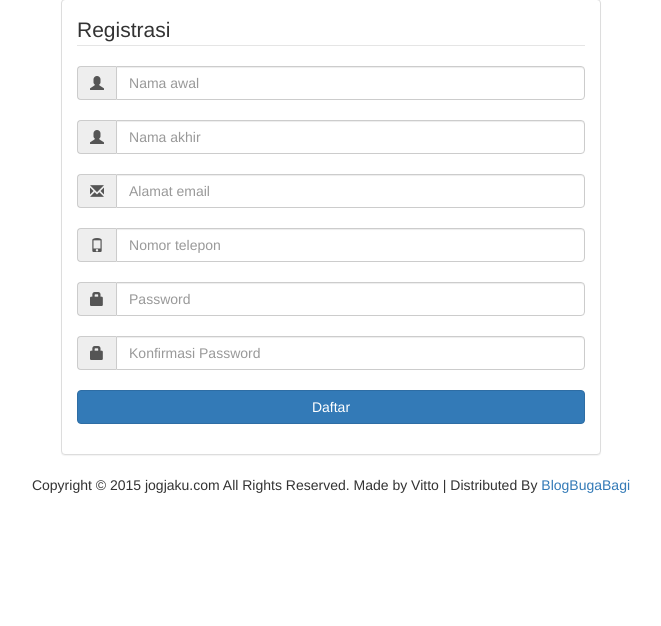
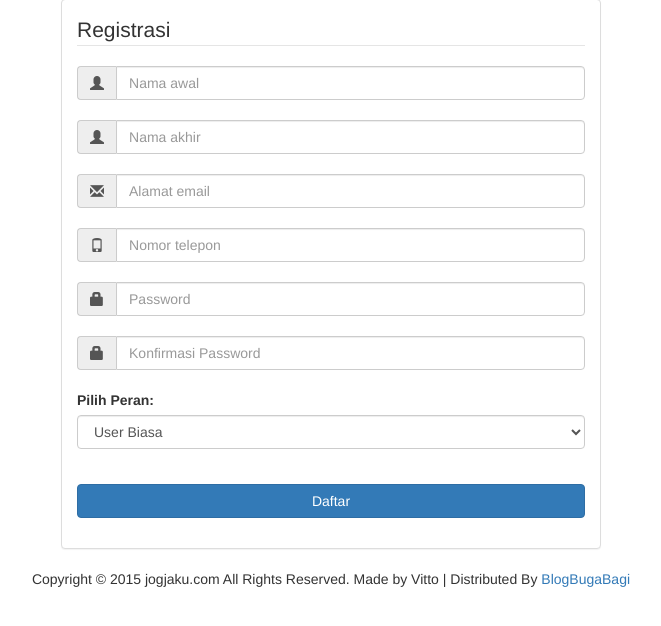
Before and after one commit to mulyani07/UAS-PEMWEB, a PHP site: page /registrasi.php in a window 1280 px wide. Shown: the part 91-717 px from the top of the page, without its empty margins (309-970 px from the left). Run offline with PHP 8.4, Linux system fonts and the light colour scheme; some libraries are stand-ins or nearby versions.

Commit message:
Update registrasi.php

```diff
--- a/destinasijatim/registrasi.php
+++ b/destinasijatim/registrasi.php
@@ -9,9 +9,7 @@ if(!empty($sesiData['status']['msg'])){
 ?>
 <!DOCTYPE html>
 <html lang="en">
-
 <head>
-
     <meta charset="utf-8">
     <meta http-equiv="X-UA-Compatible" content="IE=edge">
     <meta name="viewport" content="width=device-width, initial-scale=1">
@@ -22,11 +20,7 @@ if(!empty($sesiData['status']['msg'])){
 
     <!-- Bootstrap Core CSS -->
     <link href="css/bootstrap.min.css" rel="stylesheet">
-
-    <!-- Custom CSS -->
     <link href="css/modern-business.css" rel="stylesheet">
-
-    <!-- Custom Fonts -->
     <link href="font-awesome/css/font-awesome.min.css" rel="stylesheet" type="text/css">
     <link rel="shortcut icon" href="images/jogjakublack.png">
 
@@ -36,15 +30,11 @@ if(!empty($sesiData['status']['msg'])){
         <script src="https://oss.maxcdn.com/libs/html5shiv/3.7.0/html5shiv.js"></script>
         <script src="https://oss.maxcdn.com/libs/respond.js/1.4.2/respond.min.js"></script>
     <![endif]-->
-
 </head>
-
 <body>
-
     <!-- Navigation -->
     <nav class="navbar navbar-inverse navbar-fixed-top" role="navigation">
         <div class="container">
-            <!-- Brand and toggle get grouped for better mobile display -->
             <div class="navbar-header">
                 <button type="button" class="navbar-toggle" data-toggle="collapse" data-target="#bs-example-navbar-collapse-1">
                     <span class="sr-only">Toggle navigation</span>
@@ -52,9 +42,8 @@ if(!empty($sesiData['status']['msg'])){
                     <span class="icon-bar"></span>
                     <span class="icon-bar"></span>
                 </button>
-                <a  href="index.php"><img src="images/jogjaku.png" style="width:130px; height: 50px"></a>
+                <a href="index.php"><img src="images/jogjaku.png" style="width:130px; height: 50px"></a>
             </div>
-             <!-- Collect the nav links, forms, and other content for toggling -->
             <div class="collapse navbar-collapse" id="bs-example-navbar-collapse-1">
                 <ul class="nav navbar-nav navbar-right">
                     <li class="active">
@@ -62,18 +51,12 @@ if(!empty($sesiData['status']['msg'])){
                     </li>
                 </ul>
             </div>
-            <!-- /.navbar-collapse -->
         </div>
-        <!-- /.container -->
     </nav>
 
     <!-- Page Content -->
     <div class="container">
-
-        </br>
-        </br>
-        </br>
-
+        </br></br></br>
         <div class="container, justify" style="margin-top: 30px;">
         <?php echo !empty($statusPsn)?'<p class="'.$jenisStatusPsn.'">'.$statusPsn.'</p>':''; ?>
             <div class="col-md-6 col-sm-offset-3">
@@ -112,6 +95,14 @@ if(!empty($sesiData['status']['msg'])){
                         </div>
                         </br>
                         <div class="form-group">
+                            <label for="role">Pilih Peran:</label>
+                            <select name="role" class="form-control" required>
+                                <option value="user_biasa">User Biasa</option>
+                                <option value="admin">Admin</option>
+                            </select>
+                        </div>
+                        </br>
+                        <div class="form-group">
                             <input type="submit" name="daftarSubmit" value="Daftar" class="btn btn-primary btn-block" />
                         </div>
                         </form>
@@ -119,8 +110,6 @@ if(!empty($sesiData['status']['msg'])){
                 </div>
             </div>
         </div>
-
-
 
         <!-- Footer -->
         <footer>
@@ -130,16 +119,12 @@ if(!empty($sesiData['status']['msg'])){
                 </div>
             </div>
         </footer>
-
     </div>
     <!-- /.container -->
 
     <!-- jQuery -->
     <script src="js/jquery.js"></script>
-
     <!-- Bootstrap Core JavaScript -->
     <script src="js/bootstrap.min.js"></script>
-
 </body>
-
 </html>
```
